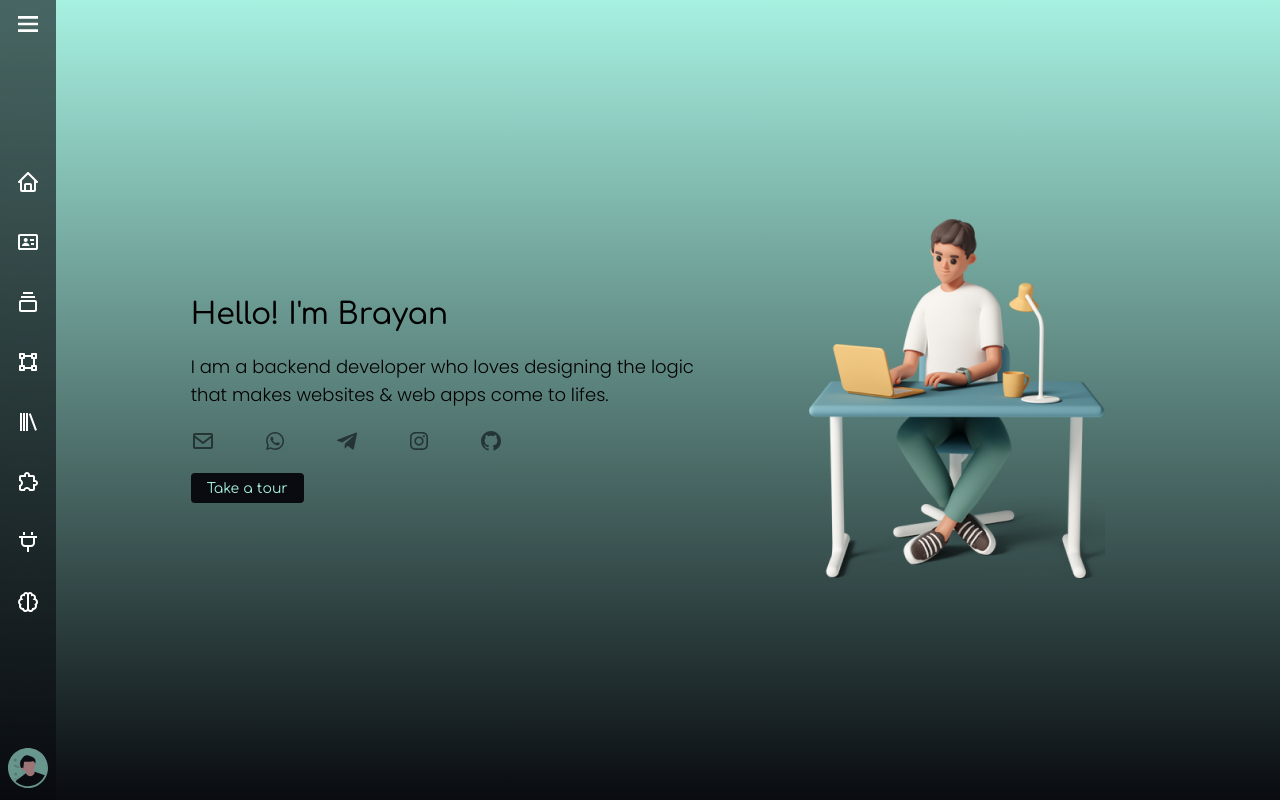
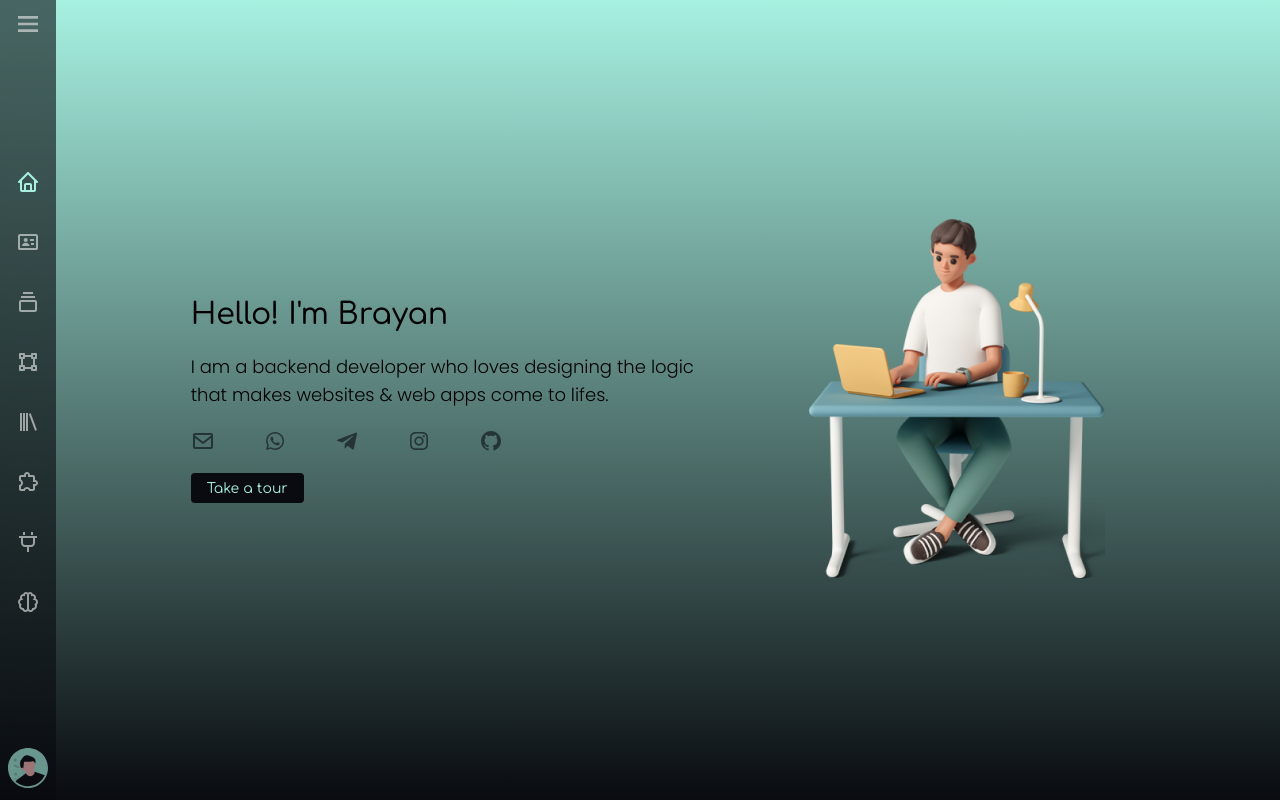
Before and after one commit to brianlewyn/portfolio, a website: page public/index.html in a window 1280 px wide. Drawn offline with Linux system fonts and the light colour scheme.

Commit message:
Restructuring existing classes & Btn: Menu finished & working

```diff
--- a/public/app.js
+++ b/public/app.js
@@ -1,10 +1,16 @@
-const Atom = document.getElementById('Atom')
+const SideBar = document.querySelector('.SideBar')
 const RowLinks = document.querySelector('.BottomBar .RowLinks')
-
 window.onload = function() {
+   SideBar.classList.remove('Flex')
    RowLinks.classList.remove('Flex')
 }
 
+const Atom = document.getElementById('Atom')
 Atom.onclick = function() {
    RowLinks.classList.toggle('Flex')
 }
+
+const Menu = document.getElementById('Menu')
+Menu.onclick = function() {
+   SideBar.classList.toggle('Flex')
+}
--- a/public/index.html
+++ b/public/index.html
@@ -17,7 +17,7 @@
    </div>
 
    <!-- !SideBar -->
-   <div class="SideBar">
+   <div class="SideBar Flex">
       <div class="LogoGroup">
          <!-- Logo: brianlewyn -->
          <a href="/public/">
@@ -60,7 +60,7 @@
 
       <div class="BtnGroup">
          <!-- Home -->
-         <button>
+         <button class="BUTTON">
             <!-- Icon: home -->
             <svg>
                <path
@@ -200,9 +200,9 @@
       <button>Take a tour</button>
    </header>
 
-   <!-- !MainSection -->
-   <main class="MainSection">
-      <section id="Home">
+   <!-- !MainFrame -->
+   <main class="MainFrame">
+      <section id="Home" class="SECTION">
          <!-- Info Detail -->
          <article>
             <h1>Hello! I'm Brayan</h1>
@@ -334,7 +334,7 @@
       </span>
 
       <!-- Btn & Icon: menu -->
-      <svg>
+      <svg id="Menu">
          <path d="M2 4H22V6.66667H2V4ZM2 10.6667H22V13.3333H2V10.6667ZM2 17.3333H22V20H2V17.3333Z" />
       </svg>
    </footer>
--- a/src/input.css
+++ b/src/input.css
@@ -4,6 +4,14 @@
 @tailwind base;
 
 @layer base {
+
+   :root{
+      --Red: 255 0 81;
+      --Dark: 9 11 16;
+      --Teal: 167 241 225;
+      --White: 225 225 225;
+   }
+
 
    /* HTML */
    body {
@@ -22,102 +30,114 @@
       font-medium text-3xl font-Comfortaa
    }
 
+
    /* CSS !important */
    .Flex {
       @apply flex !important
    }
 
+
    /* Atoms */
-   .Logo {
+   .IconLink {
+      @apply
+      w-6 h-6
+      hover:scale-110
+      fill-WhiteGlass hover:fill-white
+      md:fill-DarkGlass md:hover:fill-Dark
+   }
+   .LogoDark {
       @apply
       w-[8.5rem] h-6
       fill-Dark
    }
-   .Icon {
+   .LogoLight {
       @apply
-      w-6 h-6
+      w-[8.5rem] h-6
+      fill-WhiteGlass hover:fill-Teal
    }
    .BtnTour {
       @apply
       pt-1.5 px-4 pb-1
       font-normal text-sm font-Comfortaa
       text-Teal bg-Dark rounded
-      hover:scale-105
+   }
+   .BtnIcon {
+      @apply
+      w-6 h-6
+      fill-WhiteGlass hover:fill-Teal
+      cursor-pointer
+   }
+   .BtnMenu {
+      @apply
+      BtnIcon
+      hidden md:flex
+   }
+   .BUTTON {
+      @apply
+      text-Teal
+      fill-Teal
+      !important
    }
    .TitleCurrentSection {
       @apply
       flex grow
       font-normal font-Comfortaa
-      text-white
+      text-WhiteGlass
    }
 
-   /* Primary Molecules */
+
+   /* Molecules */
    .LogoLink {
       @apply
-      flex grow
-      [&_svg]:Logo [&_svg]:fill-white
+      flex md:hidden grow
+      [&_svg]:LogoLight
    }
-   .IconLink {
+   .RowLinks {
       @apply
-      Icon
-      hover:scale-110
-      fill-Dark/[.60] hover:fill-Dark
+      absolute left-4 bottom-12
+      hidden justify-between items-center
+      w-72 h-12 px-4
+      bg-DarkGlass rounded-md
+      [&_svg]:IconLink
    }
-   .IconAction {
+   .AdminDetails {
       @apply
-      Icon
-      fill-white hover:fill-Teal
-      cursor-pointer
+      flex md:hidden flex-col grow
+      font-medium font-Comfortaa text-WhiteGlass
+      first:[&_div]:text-lg last:[&_div]:text-sm
    }
    .BtnSection {
       @apply
       flex justify-center gap-x-2.5
       px-4 md:px-2 py-2
       font-normal text-lg font-Comfortaa
-      text-white hover:text-Teal hover:bg-Teal/[.20] rounded
-      fill-white hover:fill-Teal
-      [&_svg]:Icon
+      text-WhiteGlass hover:text-Teal hover:bg-TealGlass rounded
+      fill-WhiteGlass hover:fill-Teal
+      [&_svg]:w-6 [&_svg]:h-6
       [&_div]:flex md:[&_div]:hidden [&_div]:grow
    }
-   .AdminDetails {
-      @apply
-      flex flex-col grow
-      font-medium font-Comfortaa text-white
-      first:[&_div]:text-lg last:[&_div]:text-sm
-   }
 
-   /* Secondary Molecules */
+
+   /* Components */
    .LogoGroup {
       @apply
       flex justify-center
-      [&>a]:LogoLink
-      md:[&>a]:hidden
-      [&>svg]:IconAction
-      [&>svg]:hidden md:[&>svg]:flex
+      [&_a]:LogoLink
+      [&>svg]:BtnMenu
+   }
+   .AdminGroup {
+      @apply
+      flex justify-center gap-2.5
+      [&>div]:AdminDetails
    }
    .BtnGroup {
       @apply
       flex flex-col gap-y-5
       [&_button]:BtnSection
    }
-   .AdminGroup {
-      @apply
-      flex justify-center gap-2.5
-      [&>div]:AdminDetails
-      md:[&>div]:hidden
-   }
-   .RowLinks {
-      @apply
-      absolute left-4 bottom-12
-      hidden justify-between items-center
-      w-72 h-12 px-4
-      bg-Dark/[.60] rounded-md
-      [&_svg]:IconLink
-      [&_svg]:fill-white/[.60] hover:[&_svg]:fill-white
-   }
 
 
-   /* Components */
+   /* Structure */
    .Loading {
       @apply
       fixed top-0 left-0 z-100
@@ -129,8 +149,8 @@
       @apply
       fixed top-0 left-0 z-90
       hidden md:flex flex-col justify-between gap-y-5 overflow-x-hidden
-      w-64 md:w-14 h-screen px-3 md:px-2 py-3
-      bg-Dark/[.60]
+      w-72 md:w-14 min-h-full px-3 md:px-2 py-3
+      bg-DarkGlass
       backdrop-blur
    }
    .TopBar {
@@ -138,10 +158,10 @@
       relative top-0 left-0 z-80
       flex md:hidden justify-between items-center
       h-12 w-full px-4 pt-2
-      [&_svg]:Logo [&_svg]:fill-Dark
+      [&_svg]:LogoDark
       [&_button]:BtnTour
    }
-   .MainSection {
+   .MainFrame {
       @apply
       static md:relative top-0 left-14 z-0
       overflow-x-hidden overflow-y-auto
@@ -153,25 +173,39 @@
       fixed bottom-0 left-0 z-80
       flex md:hidden justify-start items-start gap-x-2.5
       w-full h-12 px-4 pt-2
-      [&>svg]:IconAction
-      [&_span]:TitleCurrentSection
+      [&>svg]:BtnIcon
+      [&>span]:TitleCurrentSection
    }
+
 
    /* Sections Templates */
    #Home {
       @apply
       flex flex-col md:flex-row justify-evenly items-center
-      md:[&_img]:ml-5 lg:[&_img]:ml-0 lg:[&_img]:mr-10
    }
    #Home article {
       @apply
       flex flex-col items-center md:items-start gap-y-2.5 md:gap-y-5
       max-w-lg
-      [&_p]:text-center md:[&_p]:text-left
-      [&_div]:hidden md:[&_div]:flex [&_div]:gap-x-12
+   }
+   #Home article p {
+      @apply
+      text-center md:text-left
+   }
+   #Home article div {
+      @apply
+      hidden md:flex gap-x-12
+      backdrop-blur
       [&_svg]:IconLink
-      [&_button]:hidden md:[&_button]:block
-      [&_button]:BtnTour
+   }
+   #Home article button {
+      @apply
+      BtnTour
+      hidden md:block
+   }
+   #Home img {
+      @apply
+      md:ml-5 lg:ml-0 lg:mr-10
    }
 }
 
--- a/tailwind.config.js
+++ b/tailwind.config.js
@@ -8,9 +8,12 @@ module.exports = {
         Poppins: 'Poppins',
       },
       colors: {
-        'Red': '#FF0051',
-        'Teal': '#A7F1E1',
-        'Dark': '#090B10',
+        'Red': 'rgb(var(--Red) / 1)',
+        'Teal': 'rgb(var(--Teal) / 1)',
+        'Dark': 'rgb(var(--Dark) / 1)',
+        'TealGlass': 'rgb(var(--Teal) / .20)',
+        'DarkGlass': 'rgb(var(--Dark) / .60)',
+        'WhiteGlass': 'rgb(var(--White) / .65)',
       },
       zIndex: {
         '80': '80',
```
Also changed, not shown: public/style.css.
